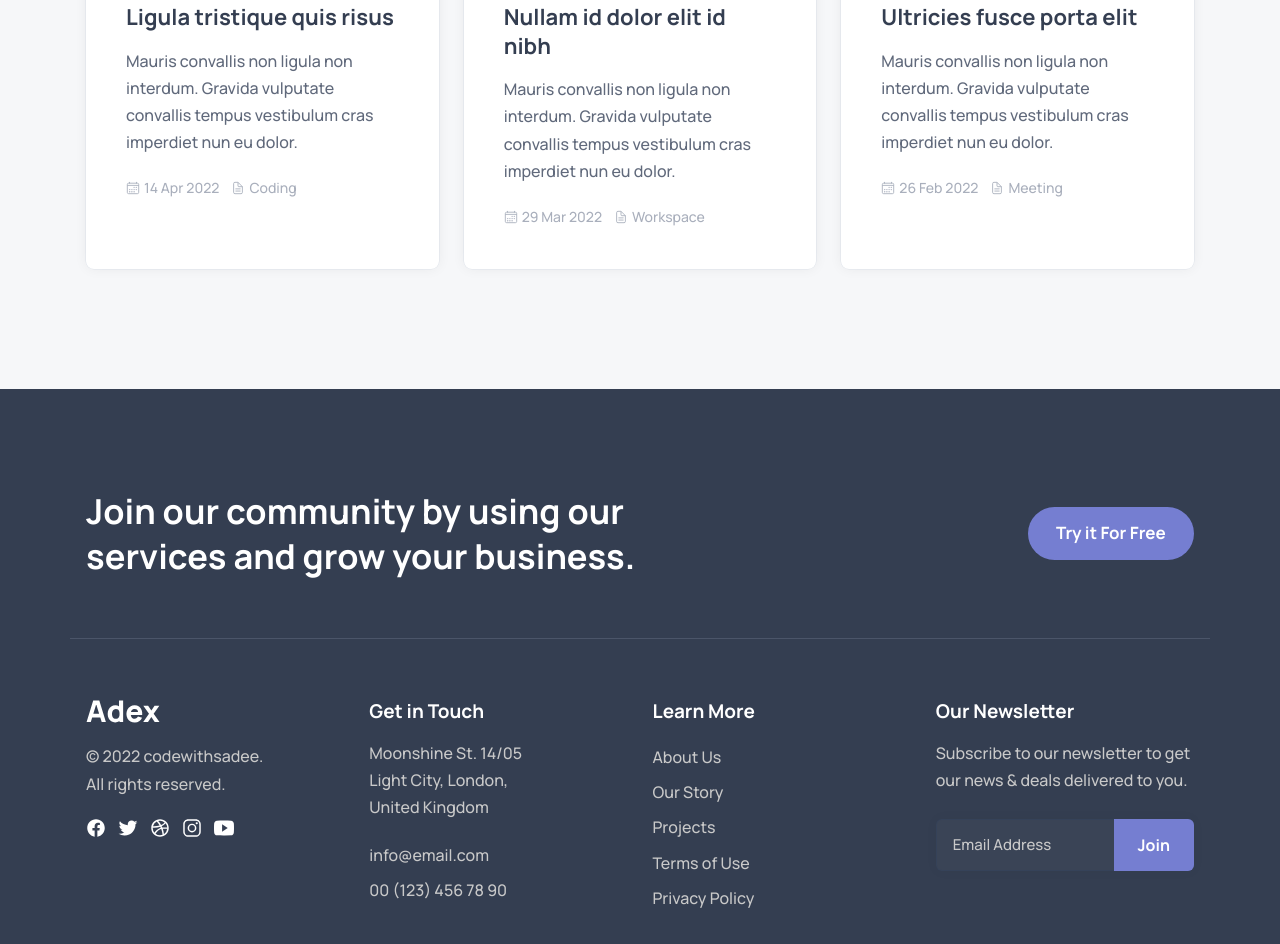
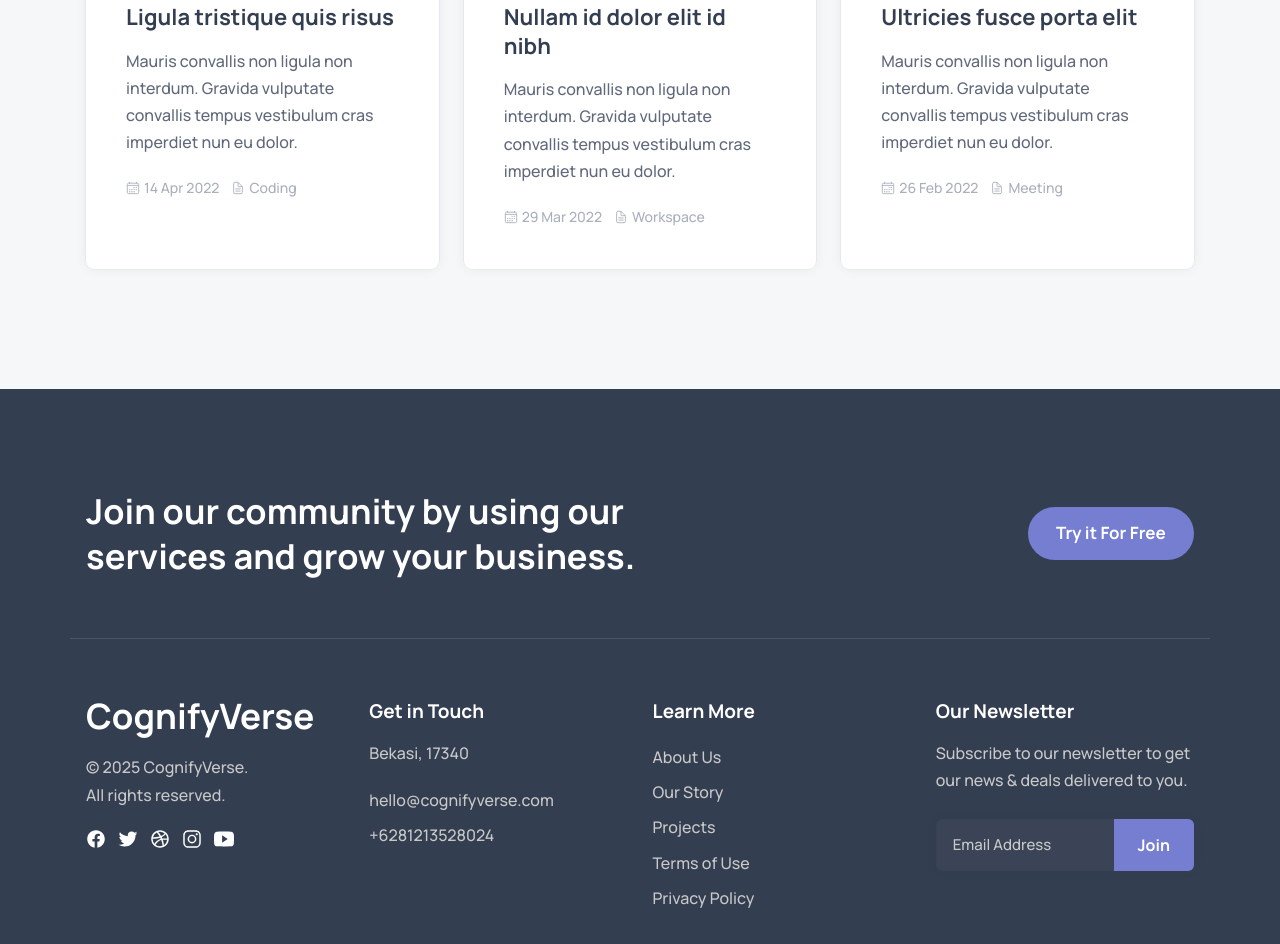
Before and after one commit to Alfiannnn13/agency5, a plain HTML site: page index.html in a window 1280 px wide. Shown: the part 3479-4423 px from the top of the page. Drawn offline with nearby package versions, Linux system fonts and the light colour scheme.

Commit message:
Update index.html

```diff
--- a/index.html
+++ b/index.html
@@ -11,7 +11,7 @@
   -->
   <title>CognifyVerse</title>
   <meta name="title" content="CognifyVerse">
-  <meta name="description" content="This is a business agency html template made by codewithsadee">
+  <meta name="description" content="This is a business agency">
 
   <!--
     - favicon
@@ -54,9 +54,7 @@
       <nav class="navbar" data-navbar>
 
         <div class="navbar-top">
-          <a href="#" class="logo">
-            <img src="./assets/images/logo-light.svg" width="74" height="24" alt="CognifyVerse home">
-          </a>
+          <a href="#" class="logo">CognifyVerse</a>
 
           <button class="nav-close-btn" aria-label="close menu" data-nav-toggler>
             <ion-icon name="close-outline" aria-hidden="true"></ion-icon>
@@ -758,12 +756,10 @@
 
       <div class="footer-brand">
 
-        <a href="#" class="logo">
-          <img src="./assets/images/logo-light.svg" width="74" height="24" alt="CognifyVerse home">
-        </a>
+        <a href="#" class="logo">CognifyVerse</a>
 
         <p class="footer-text">
-          &copy; 2022 codewithsadee. <br> All rights reserved.
+          &copy; 2025 CognifyVerse. <br> All rights reserved.
         </p>
 
         <ul class="social-list">
@@ -810,16 +806,16 @@
 
         <li>
           <address class="footer-text">
-            Moonshine St. 14/05 Light City, London, United Kingdom
+            Bekasi, 17340
           </address>
         </li>
 
         <li>
-          <a href="mailto:info@email.com" class="footer-link">info@email.com</a>
+          <a href="mailto:hello@cognifyverse.com" class="footer-link">hello@cognifyverse.com</a>
         </li>
 
         <li>
-          <a href="tel:001234567890" class="footer-link">00 (123) 456 78 90</a>
+          <a href="tel:+6281213528024" class="footer-link">+6281213528024</a>
         </li>
 
       </ul>
```
